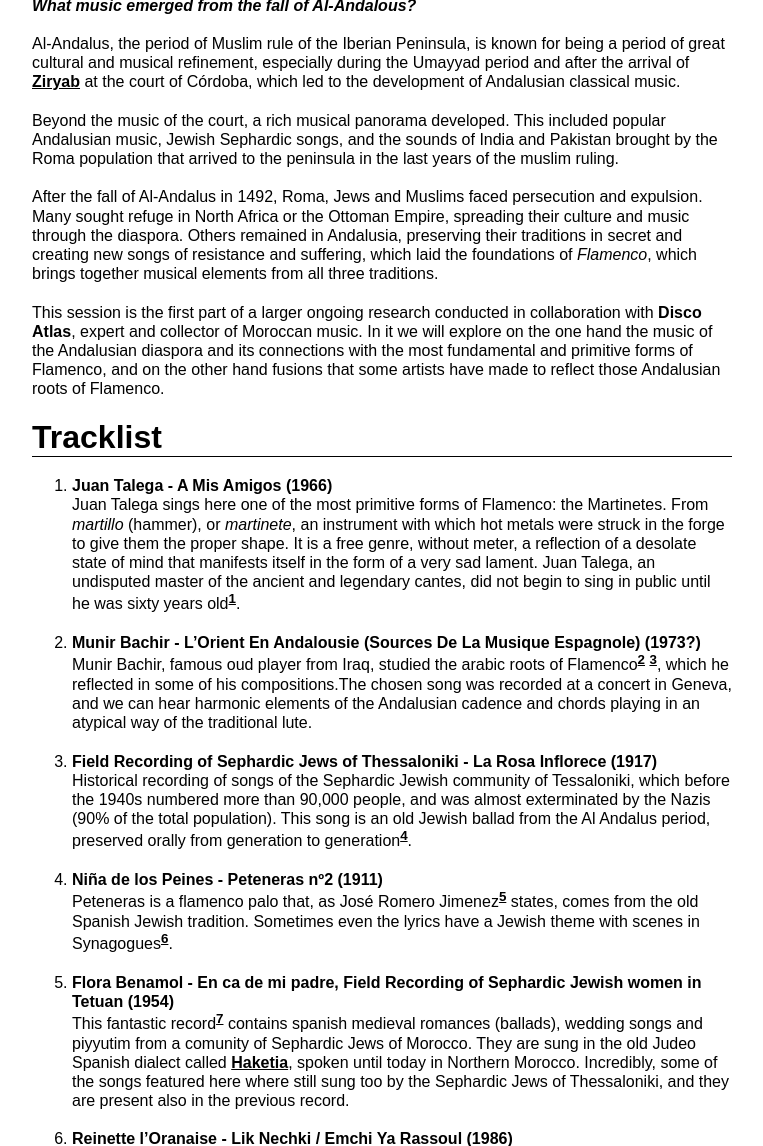
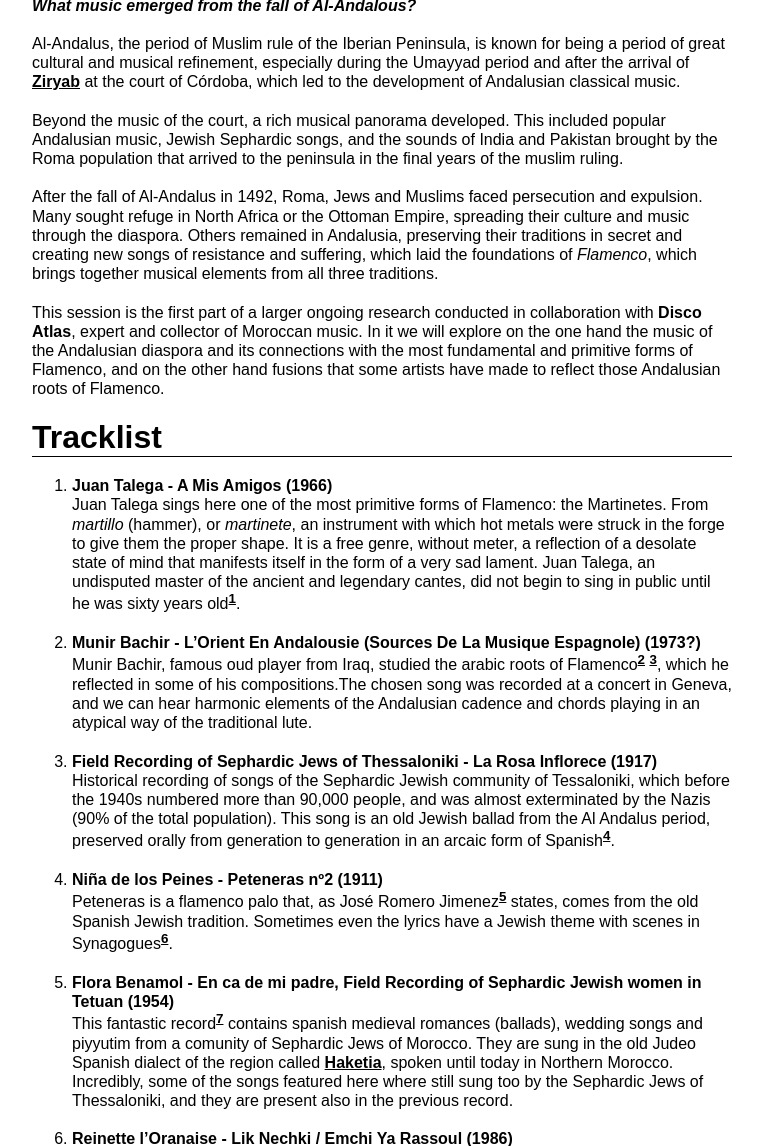
Before and after one commit to jvaleroliet/sonomayrit, a Jekyll site: the page built from _projects/2408migas.md, in a window 1280 px wide and 1400 px high, cut to the strip 254-1400 px from the top of the window. Shown: the whole strip, without its empty margins (258-1021 px from the left). Built offline with Jekyll 4.4.1, drawn with Linux system fonts in a browser that asks for light colours; some of the changed text lies outside the part shown.

Commit message:
little reviews

```diff
--- a/_projects/2408migas.md
+++ b/_projects/2408migas.md
@@ -23,7 +23,7 @@ Al-Andalus, the period of Muslim rule of the Iberian Peninsula, is known for bei
 
 <br>
 
-Beyond the music of the court, a rich musical panorama developed. This included popular Andalusian music, Jewish Sephardic songs, and the sounds of India and Pakistan brought by the Roma population that arrived to the peninsula in the last years of the muslim ruling.
+Beyond the music of the court, a rich musical panorama developed. This included popular Andalusian music, Jewish Sephardic songs, and the sounds of India and Pakistan brought by the Roma population that arrived to the peninsula in the final years of the muslim ruling.
 
 <br>
 
@@ -50,15 +50,15 @@ This session is the first part of a larger ongoing research conducted in collabo
 <br>
 1. **Munir Bachir - L'Orient En Andalousie (Sources De La Musique Espagnole) (1973?)** <br> Munir Bachir, famous oud player from Iraq, studied the arabic roots of Flamenco[^1] [^2], which he reflected in some of his compositions.The chosen song was recorded at a concert in Geneva, and we can hear harmonic elements of the Andalusian cadence and chords playing in an atypical way of the traditional lute.<br>
 <br>
-1. **Field Recording of Sephardic Jews of Thessaloniki - La Rosa Inflorece (1917)** <br> Historical recording of songs of the Sephardic Jewish community of Tessaloniki, which before the 1940s numbered more than 90,000 people, and was almost exterminated by the Nazis (90% of the total population). This song is an old Jewish ballad from the Al Andalus period, preserved orally from generation to generation[^3].<br>
+1. **Field Recording of Sephardic Jews of Thessaloniki - La Rosa Inflorece (1917)** <br> Historical recording of songs of the Sephardic Jewish community of Tessaloniki, which before the 1940s numbered more than 90,000 people, and was almost exterminated by the Nazis (90% of the total population). This song is an old Jewish ballad from the Al Andalus period, preserved orally from generation to generation in an arcaic form of Spanish[^3].<br>
 <br>
 1. **Niña de los Peines - Peteneras nº2 (1911)** <br> Peteneras is a flamenco palo that, as José Romero Jimenez[^4] states, comes from the old Spanish Jewish tradition. Sometimes even the lyrics have a Jewish theme with scenes in Synagogues[^Sinag].<br>
 <br>
-1. **Flora Benamol -  En ca de mi padre, Field Recording of Sephardic Jewish women in Tetuan (1954)** <br> This fantastic record[^5] contains spanish medieval romances (ballads), wedding songs and piyyutim from a comunity of Sephardic Jews of Morocco. They are sung in the old Judeo Spanish dialect called [Haketia](https://en.wikipedia.org/wiki/Haketia), spoken until today in Northern Morocco. Incredibly, some of the songs featured here where still sung too by the Sephardic Jews of Thessaloniki, and they are present also in the previous record.<br>
+1. **Flora Benamol -  En ca de mi padre, Field Recording of Sephardic Jewish women in Tetuan (1954)** <br> This fantastic record[^5] contains spanish medieval romances (ballads), wedding songs and piyyutim from a comunity of Sephardic Jews of Morocco. They are sung in the old Judeo Spanish dialect of the region called [Haketia](https://en.wikipedia.org/wiki/Haketia), spoken until today in Northern Morocco. Incredibly, some of the songs featured here where still sung too by the Sephardic Jews of Thessaloniki, and they are present also in the previous record.<br>
 <br>
 1. **Reinette l'Oranaise - Lik Nechki / Emchi Ya Rassoul (1986)** <br> Reinette L'Oranaise was an Algerian Jewish singer from Oran. She studied with another famous Algerian Jewsih musician, Saoud l'Oranaise (killed by the Nazis in 1943), and learned Arab Andalusian music from him. She did an important work of transcribing Arab Andalusian oral repertorie, and broadcasting it to broader audiences[^Reinette]. The chosen song is a traditional composition that begins by narrating a poem by Cheikh Fadhel from the 18th century, and ends with an anonymous Arabic Andalusian poem from the 13th century.   <br>
 <br>
-1. **Abdessadeq Cheqara - Lalla Meriem (197?)**<br>Born into a family of poets and musicians in Tetouan, Cheqara is one of the most important musicians of Andalusian music. He helped popularize the genre among a wider and less elitist audience, becoming one of the most important voices in Morocco.[^C] He also innovated by incorporating elements of the Chaabi into the Andalusian repertoire and vice versa. In this case, we have an Aïta Jeblya song (see next track) with Andalusian elements, such as his way of singing. <br>
+1. **Abdessadeq Cheqara - Lalla Meriem (197?)**<br>Born into a family of poets and musicians in Tetouan, Cheqara is one of the most important musicians of Andalusian music. He helped popularize the genre among a wider and less elitist audience, becoming one of the most important voices in Morocco.[^C] He also innovated by incorporating elements of the Chaabi into the Andalusian repertoire and vice versa. In this case, we have an Aïta Jeblya song (see next track note) with Andalusian elements, such as his way of singing. <br>
 <br>
 1. **Mokhtar Al Aroussi - Aji Ya Ghzali (197?)**<br>This song is from the repertory of Aïta Jeblya, a musical genre from northwestern Morocco, that is characterized by Andalusian and Mediterranean influences[^Jeb], with a richer orchestration than other Aïta styles.<br>
 <br>
```
